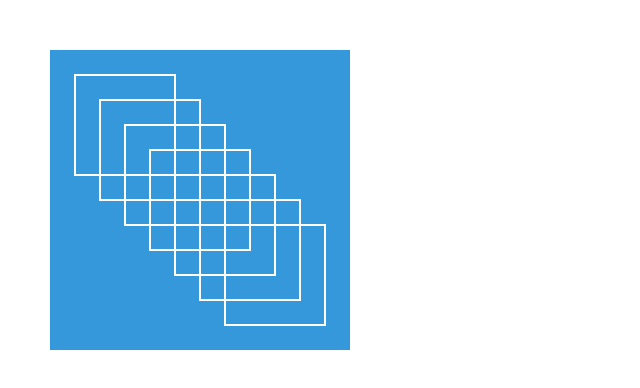
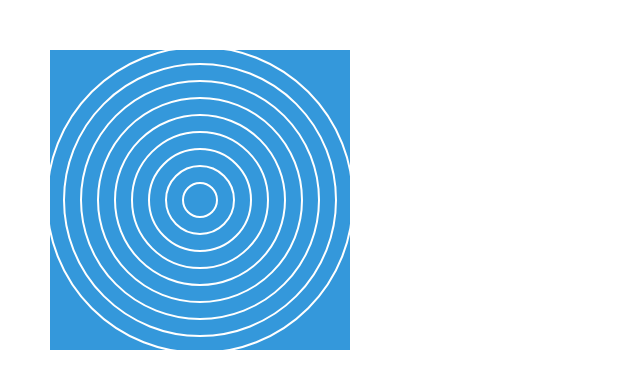
Before and after one commit to EHB-MCT/dev1-exercises-AnkeVanHumbeeck, a plain HTML site: page index.html in a window 1280 px wide. Shown: the whole page, without its empty margins (0-640 px from the left). Drawn offline with Linux system fonts and the light colour scheme.

Commit message:
made exercise g

```diff
--- a/exercises/3-iteration-while/3-1-g.js
+++ b/exercises/3-iteration-while/3-1-g.js
@@ -13,13 +13,9 @@ function draw() {
 }
 
 function drawConcentricCircles() {
-    let i = ;
-    while () {
-        //This strokeCircle function does not exist yet!
-        //Add it to the utils script:
-        //The function draws the stroke of a circle
-        //and has the following parameters: x,y,radius
-        Utils.strokeCircle(, , );
-        i = ;
+    let i = 0;
+    while (i<10) {
+        Utils.strokecircle(200, 200, 17*i);
+        i++;
     }
 }
--- a/index.html
+++ b/index.html
@@ -1,7 +1,7 @@
 <html>
 
 <head>
-    <script src="exercises/3-iteration-while/3-1-f.js" type="module"></script>
+    <script src="exercises/3-iteration-while/3-1-g.js" type="module"></script>
     <link rel="stylesheet" type="text/css" href="styles/index.css" />
 </head>
 
--- a/scripts/utils.js
+++ b/scripts/utils.js
@@ -10,10 +10,10 @@ import context from "./context.js";
  * @param {number} r the radius od the circle
  */
 
-export function fillcircle(x, y, r) {
+export function strokecircle(x, y, r) {
     context.beginPath();
     context.arc(x, y, r, 0, Math.PI*2);
-    context.fill();
+    context.stroke();
 }
 
 export function drawLine (x1, y1, x2, y2) {
```
